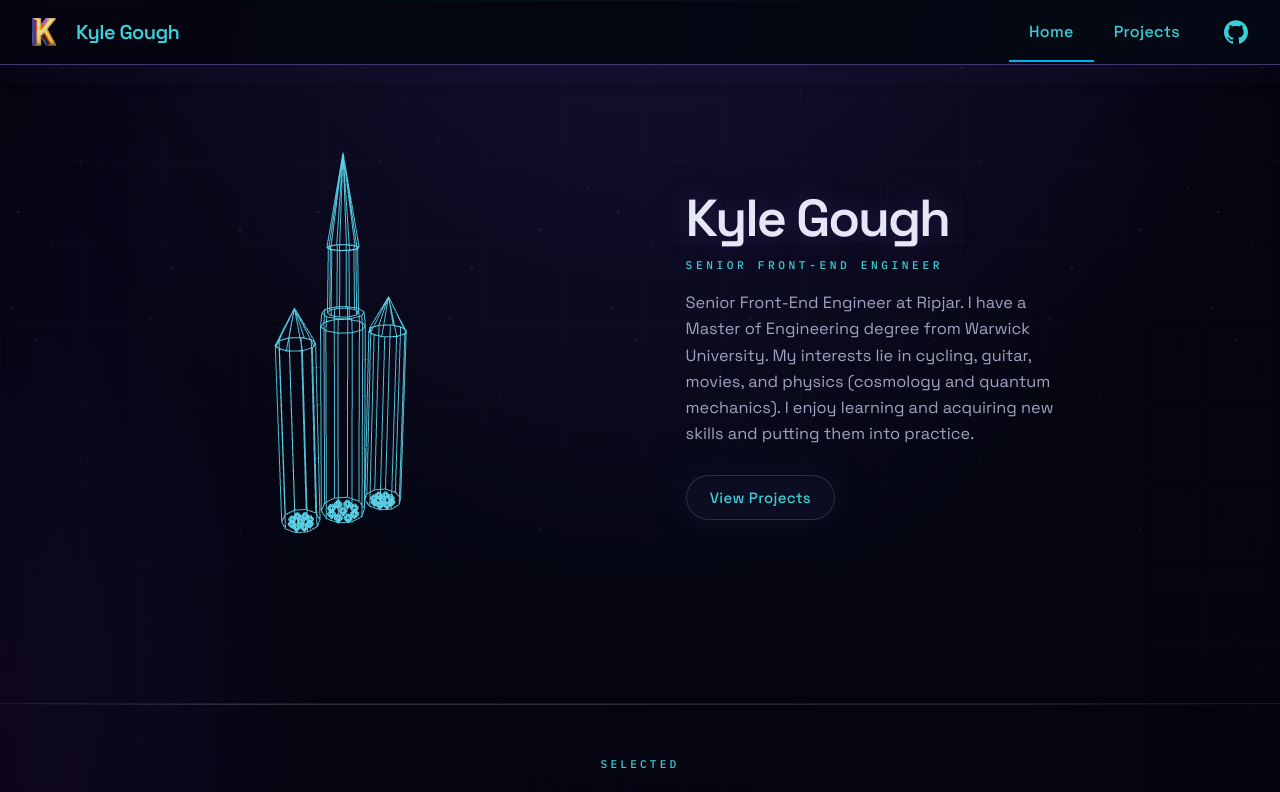
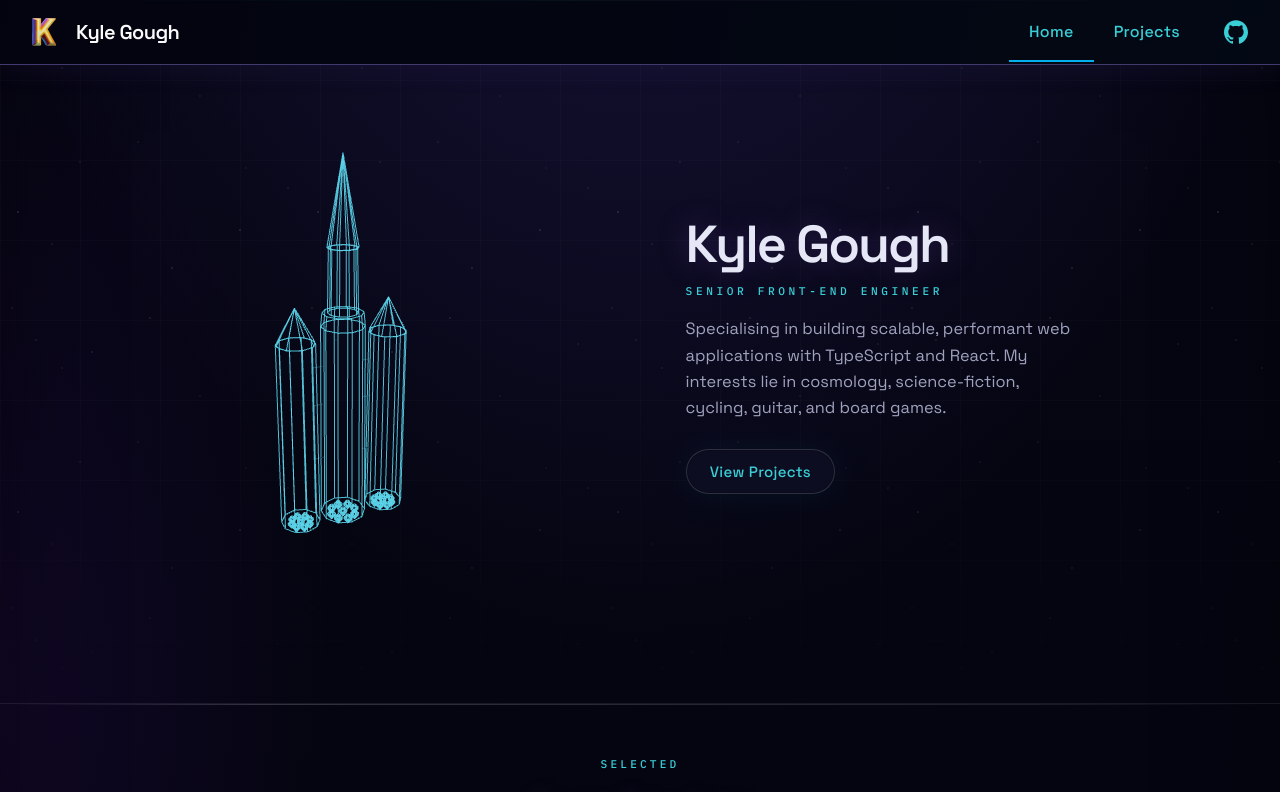
Before and after one commit to KyleGough/portfolio, a Next.js app: page / in a window 1280 px wide. Shown: the top 792 px of the page. Built offline with nearby package versions, Linux system fonts and the light colour scheme.

Commit message:
Date typography

```diff
--- a/components/HomePage/HomeHeroVariants.tsx
+++ b/components/HomePage/HomeHeroVariants.tsx
@@ -5,7 +5,7 @@ import React from 'react';
 import styles from './HomeHeroVariants.module.css';
 
 const INTRO =
-  'Senior Front-End Engineer at Ripjar. I have a Master of Engineering degree from Warwick University. My interests lie in cycling, guitar, movies, and physics (cosmology and quantum mechanics). I enjoy learning and acquiring new skills and putting them into practice.';
+  'Specialising in building scalable, performant web applications with TypeScript and React. My interests lie in cosmology, science-fiction, cycling, guitar, and board games.';
 
 const FalconHeavyWireframeHero = dynamic(
   () =>
--- a/components/Nav/Nav.tsx
+++ b/components/Nav/Nav.tsx
@@ -110,9 +110,10 @@ export const Nav: React.FC = () => {
           </div>
           <span
             className={clsx(
-              'nav-wordmark transition-colors duration-200',
+              'nav-wordmark text-white transition-colors duration-200',
               isNavPathActive(asPath, '/') && 'nav-wordmark--active',
-              'group-hover:text-link-hover'
+              /* Keep wordmark white on logo row hover/focus (do not follow link accent) */
+              'group-hover:text-white group-focus-visible:text-white'
             )}
           >
             Kyle Gough
--- a/components/ProjectItem/ProjectItem.tsx
+++ b/components/ProjectItem/ProjectItem.tsx
@@ -32,7 +32,7 @@ export const ProjectItem: React.FC<ProjectItemProps> = ({
     <div className="grid grid-cols-12 gap-8 lg:gap-16">
       <div className="col-span-12 lg:col-span-7">
         <h2 className="mb-4 project-header">{title}</h2>
-        <p className="my-4 text-link-hover">{getDateRange(date)}</p>
+        <p className="work-timeline__date my-4">{getDateRange(date)}</p>
         <p className="my-4">{description}</p>
       </div>
       <div className="col-span-12 lg:col-span-5 text-center -mb-8">
--- a/styles/space-gothic.css
+++ b/styles/space-gothic.css
@@ -276,12 +276,17 @@ nav[aria-label='Main'] .nav-bar--overdrive::after {
   }
 }
 
-/* Nav type: void chrome (not Merriweather) */
-nav[aria-label='Main'] .nav-wordmark {
+/* Nav type: void chrome (not Merriweather); wordmark always white on all routes */
+nav[aria-label='Main'] .nav-wordmark,
+nav[aria-label='Main'] .nav-wordmark--active {
   font-family: 'Space Grotesk', system-ui, sans-serif !important;
   font-weight: 600;
   letter-spacing: -0.03em;
-  color: var(--gothic-fg) !important;
+  color: oklch(100% 0 0 / 0.98) !important;
+}
+nav[aria-label='Main'] a.group:hover .nav-wordmark,
+nav[aria-label='Main'] a.group:focus-visible .nav-wordmark {
+  color: oklch(100% 0 0 / 0.98) !important;
 }
 nav[aria-label='Main'] .nav-link--bar,
 nav[aria-label='Main'] .nav-gh,
@@ -297,8 +302,7 @@ nav[aria-label='Main'] a.nav-gh,
 nav[aria-label='Main'] button.nav-gh {
   color: var(--gothic-fg) !important;
 }
-nav[aria-label='Main'] a.nav-link--bar--active,
-nav[aria-label='Main'] .nav-wordmark--active {
+nav[aria-label='Main'] a.nav-link--bar--active {
   color: var(--gothic-cyan) !important;
 }
 nav[aria-label='Main'] a.nav-link--bar:hover,
--- a/utilities/date/date.ts
+++ b/utilities/date/date.ts
@@ -5,7 +5,7 @@ export const getFormattedDate = (date: Date) => {
   return dayjs()
     .month(date.month - 1)
     .year(date.year)
-    .format('MMMM YYYY');
+    .format('MMM YYYY');
 };
 
 export const getShortDate = (date: Date) => {
```
Also changed, not shown: styles/tailwind.css, 1 other file (tests, documents, lock files or other folders).
